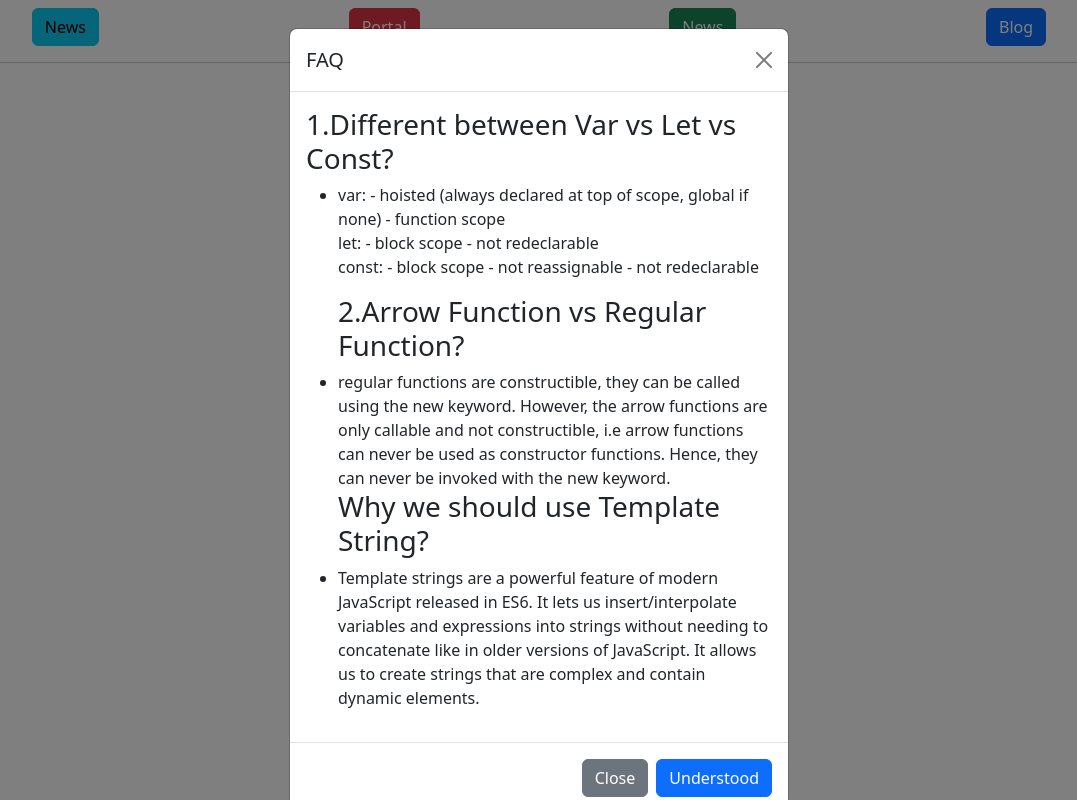
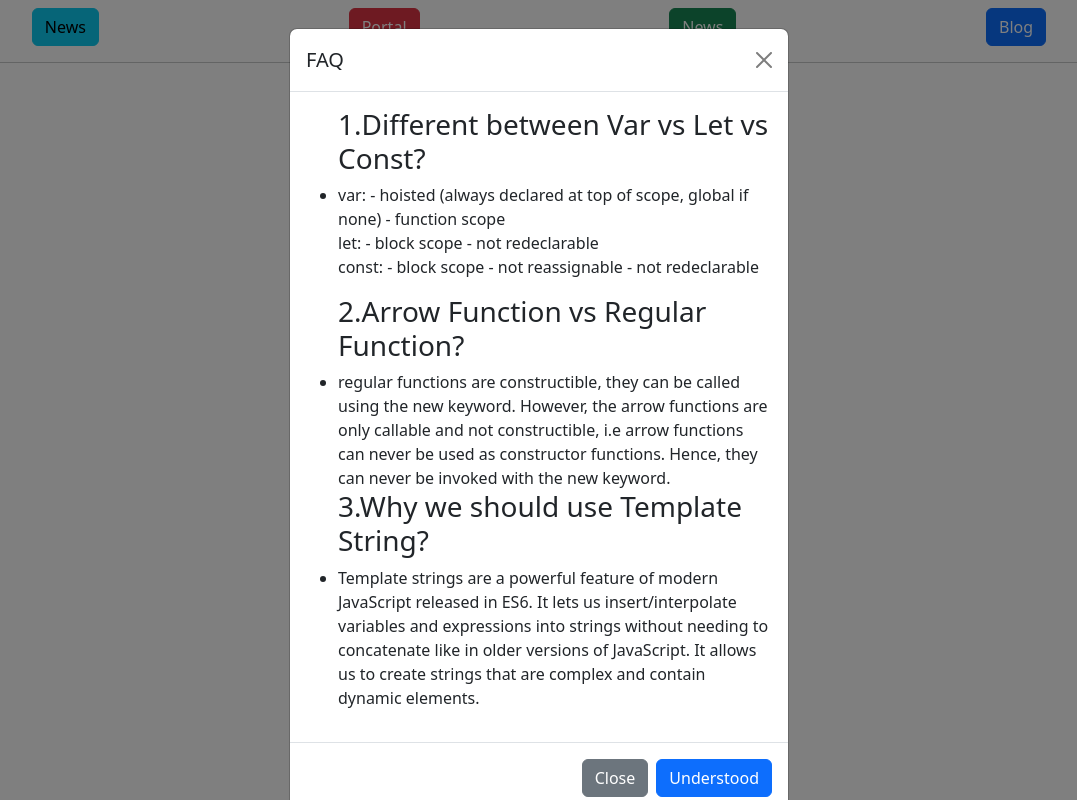
Before and after one commit to asifalam515/news-portal-dom, a plain HTML site: page index.html in a window 1280 px wide. Both pictures are taken after a click on the button "Blog". Shown: the whole page, without its empty margins (101-1178 px from the left). Drawn offline with nearby package versions, Linux system fonts and the light colour scheme; no server answers.

Commit message:
align fixed

```diff
--- a/index.html
+++ b/index.html
@@ -33,8 +33,9 @@
           </div>
           <div class="modal-body">
 
+            <ul>
             <h3>1.Different between Var vs Let vs Const?</h3>
-            <ul>
+
               <li><p>var:
                   - hoisted (always declared at top of scope, global if none)
                   - function scope
@@ -49,7 +50,7 @@
                   - not redeclarable</p></li>
                  <h3> 2.Arrow Function vs Regular Function?</h3>
                  <li>regular functions are constructible, they can be called using the new keyword. However, the arrow functions are only callable and not constructible, i.e arrow functions can never be used as constructor functions. Hence, they can never be invoked with the new keyword.</li>
-                 <h3>Why we should use Template String?</h3>
+                 <h3>3.Why we should use Template String?</h3>
                  <li>Template strings are a powerful feature of modern JavaScript released in ES6. It lets us insert/interpolate variables and expressions into strings without needing to concatenate like in older versions of JavaScript. It allows us to create strings that are complex and contain dynamic elements.</li>
             </ul>
           </div>
```
